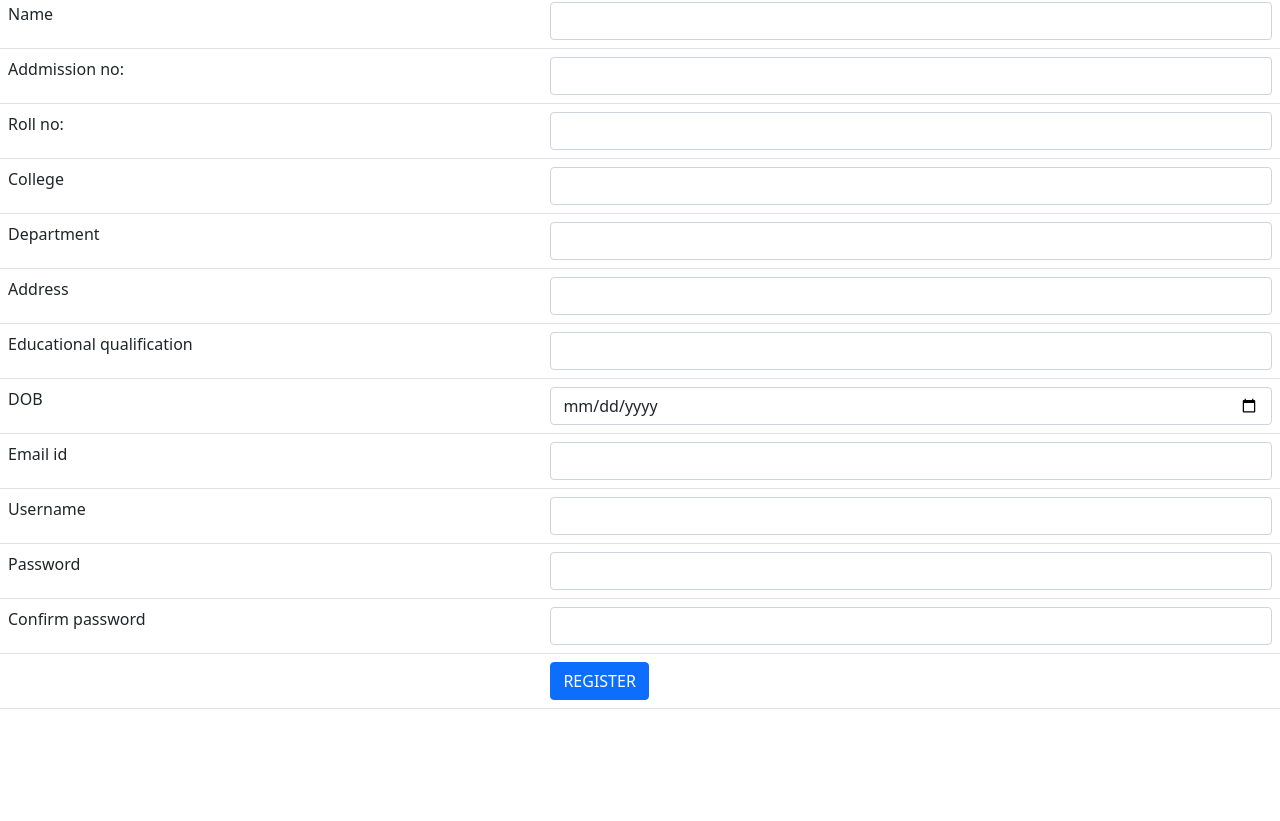
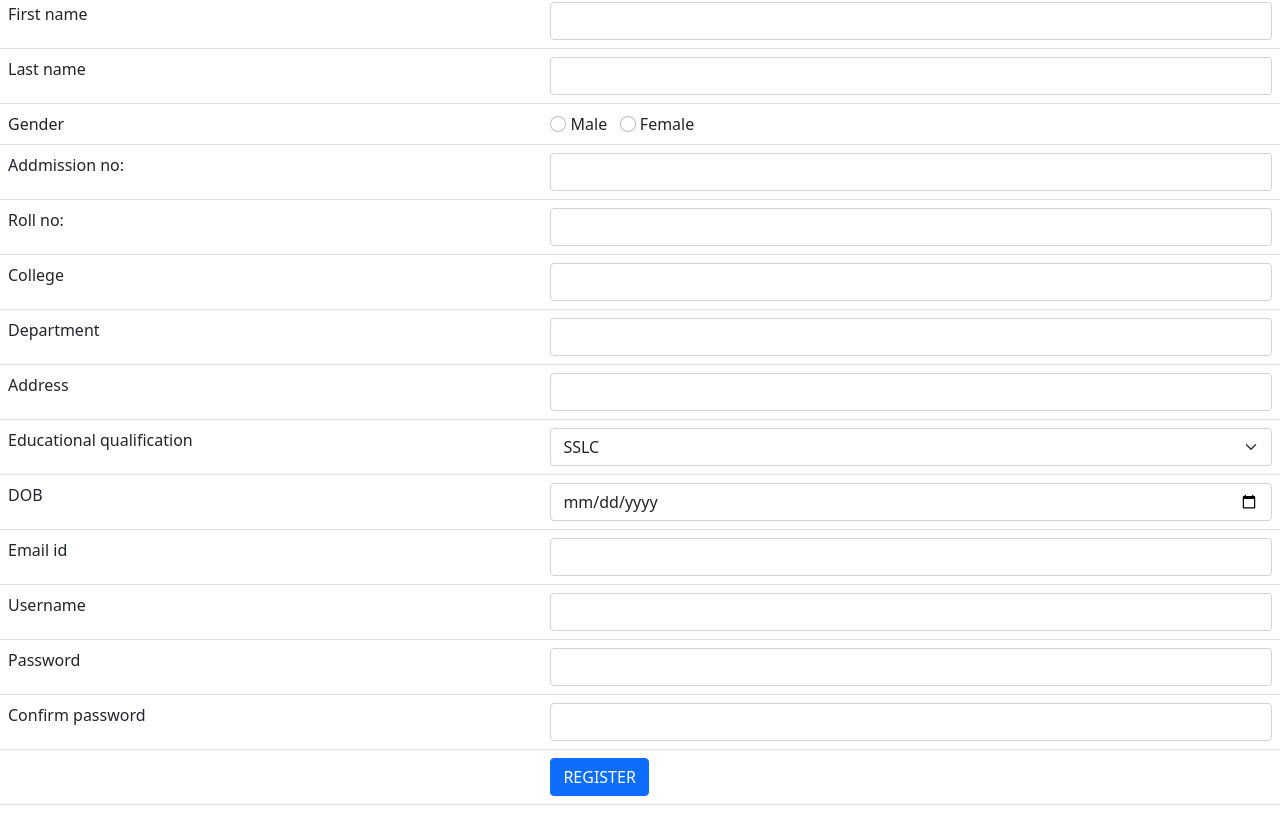
Before and after one commit to Farisy1998/Student-app, a plain HTML site: page index.html in a window 1280 px wide. Shown: the part 62-883 px from the top of the page. Before the commit the page ends 800 px from the top, so only its background shows below. Drawn offline with nearby package versions, Linux system fonts and the light colour scheme.

Commit message:
index.html has undergone some changes

```diff
--- a/index.html
+++ b/index.html
@@ -5,63 +5,79 @@
     <meta charset="UTF-8">
     <meta http-equiv="X-UA-Compatible" content="IE=edge">
     <meta name="viewport" content="width=device-width, initial-scale=1.0">
-    <title>Document</title>
+    <title>Application Form</title>
 </head>
 <body>
-    <center><u><h1>Student Application</h1></u></center>
+    <form action="">
+        <center><u><h1>Student Application</h1></u></center>
     <table class="table">
         <tr>
-            <td>Name</td>
+            <td>First name</td>
+            <td><input type="text" class="form-control" required></td>
+        </tr>
+        <tr>
+            <td>Last name</td>
             <td><input type="text" class="form-control"></td>
         </tr>
         <tr>
+            <td>Gender</td>
+            <td><input type="radio" name="flexRadioDefault" class="form-check-input"> Male&nbsp;&nbsp;&nbsp;<input type="radio" name="flexRadioDefault" class="form-check-input"> Female</td>
+        </tr>
+        <tr>
             <td>Addmission no:</td>
-            <td><input type="text" class="form-control"></td>
+            <td><input type="text" class="form-control" required></td>
         </tr>
         <tr>
             <td>Roll no:</td>
-            <td><input type="text" class="form-control"></td>
+            <td><input type="text" class="form-control" required></td>
         </tr>
         <tr>
             <td>College</td>
-            <td><input type="text" class="form-control"></td>
+            <td><input type="text" class="form-control" required></td>
         </tr>
         <tr>
             <td>Department</td>
-            <td><input type="text" class="form-control"></td>
+            <td><input type="text" class="form-control" required></td>
         </tr>
         <tr>
             <td>Address</td>
-            <td><input type="text" class="form-control"></td>
+            <td><input type="text" class="form-control" required></td>
         </tr>
         <tr>
             <td>Educational qualification</td>
-            <td><input type="text" class="form-control"></td>
+            <td><select name="qual" class="form-select">
+                <option value="SSLC">SSLC</option>
+                <option value="">PLUS TWO</option>
+                <option value="">UG</option>
+                <option value="">PG</option>
+                <option value="">PHD</option>
+            </select></td>
         </tr>
         <tr>
             <td>DOB</td>
-            <td><input type="date" class="form-control"></td>
+            <td><input type="date" class="form-control" required></td>
         </tr>
         <tr>
             <td>Email id</td>
-            <td><input type="text" class="form-control"></td>
+            <td><input type="text" class="form-control" required></td>
         </tr>
         <tr>
             <td>Username</td>
-            <td><input type="text" class="form-control"></td>
+            <td><input type="text" class="form-control" required></td>
         </tr>
         <tr>
             <td>Password</td>
-            <td><input type="password" class="form-control"></td>
+            <td><input type="password" class="form-control" required></td>
         </tr>
         <tr>
             <td>Confirm password</td>
-            <td><input type="password" class="form-control"></td>
+            <td><input type="password" class="form-control" required></td>
         </tr>
         <tr>
             <td></td>
             <td><button class="btn btn-primary">REGISTER</button></td>
         </tr>
     </table>
+    </form>
 </body>
 </html>
```
